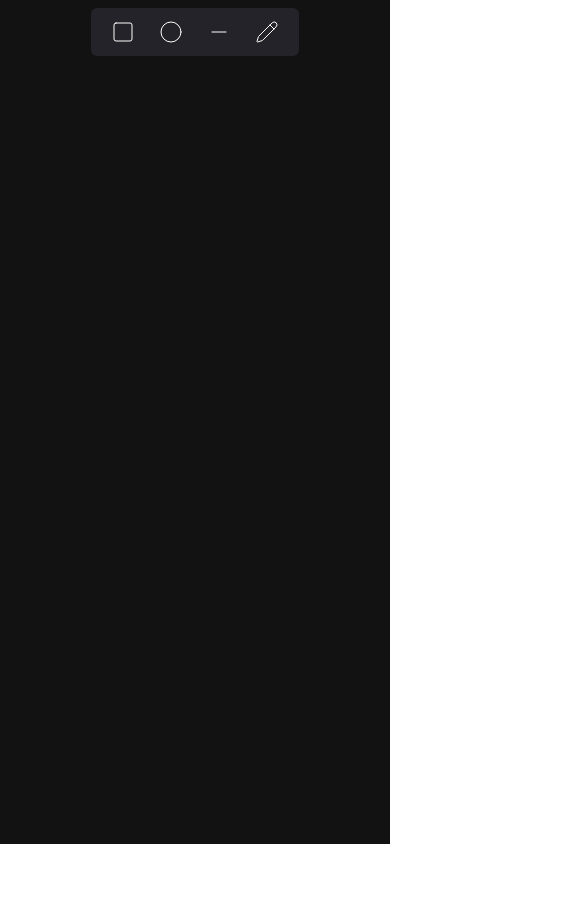
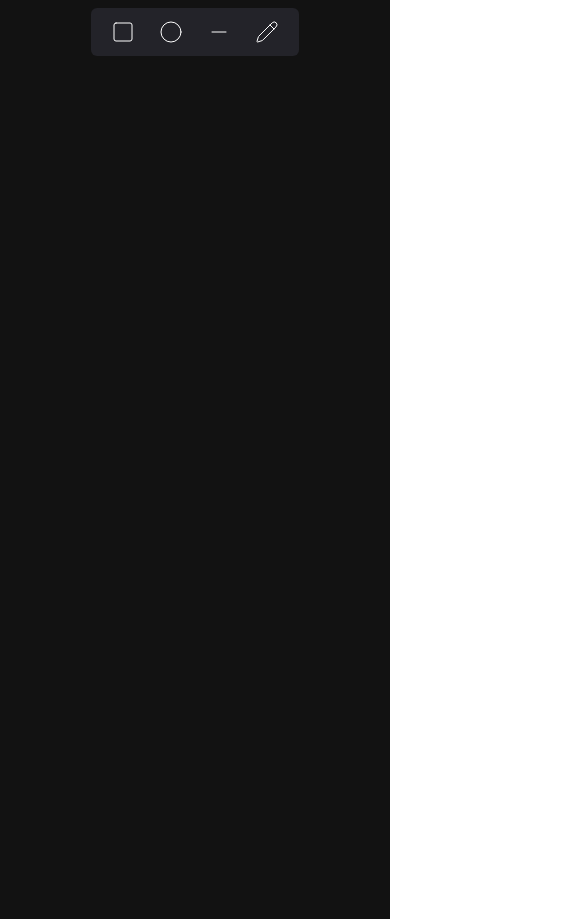
Before and after one commit to rahularya002/excalidraw, a Next.js app: page /canvas in a window 390 px wide. Shown: the top 919 px of the page, 585 px wide, since content can reach past the window. Before the commit the page ends 844 px from the top, so only its background shows below. Built offline with nearby package versions, Linux system fonts and the light colour scheme; a web font is replaced by a local one.

Commit message:
removed unused state variable for temp

```diff
--- a/game/test.tsx
+++ b/game/test.tsx
@@ -1,6 +1,6 @@
 'use client'
 
-import { useEffect, useRef, useState } from "react"
+import { useEffect, useRef } from "react"
 import { draw } from "./draw"
 
 export const Test = () => {
@@ -16,8 +16,8 @@ export const Test = () => {
     }, [canvasRef])
 
     return(
-        <div>
-            <canvas ref={canvasRef} width={window.innerWidth} height={window.innerHeight}></canvas>
+        <div className="">
+            <canvas ref={canvasRef} width={1920} height={919}></canvas>
 
         </div>
     )
```
